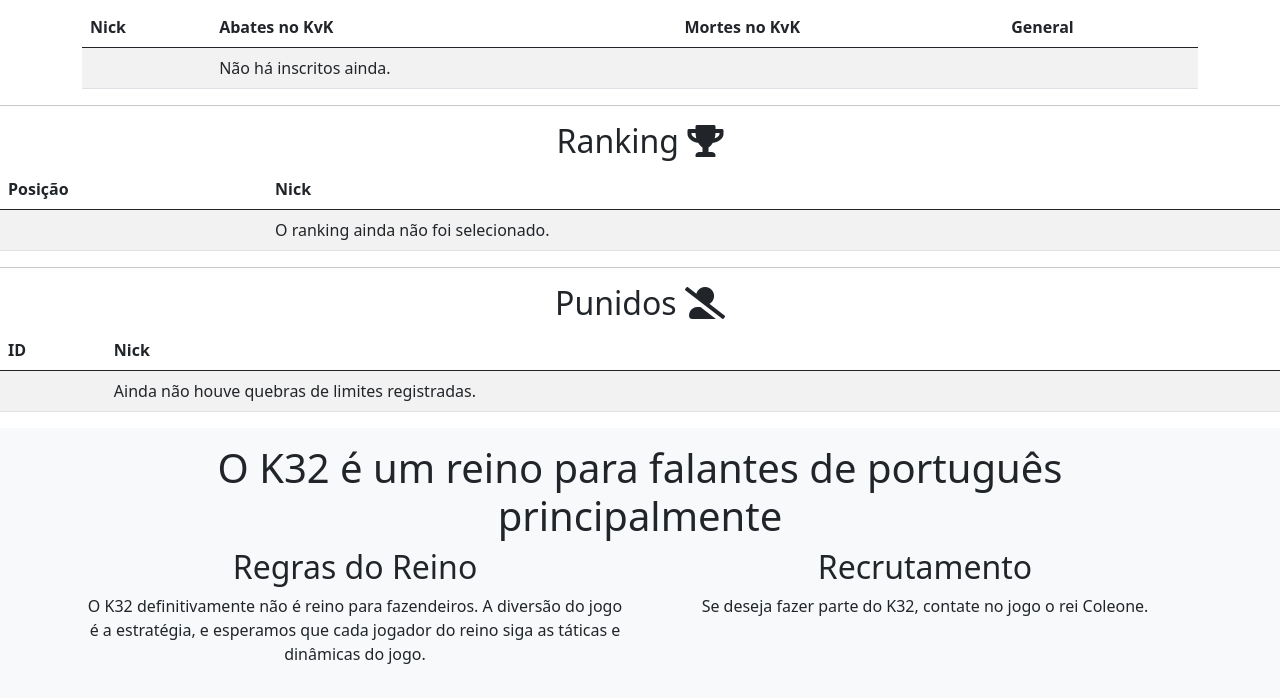
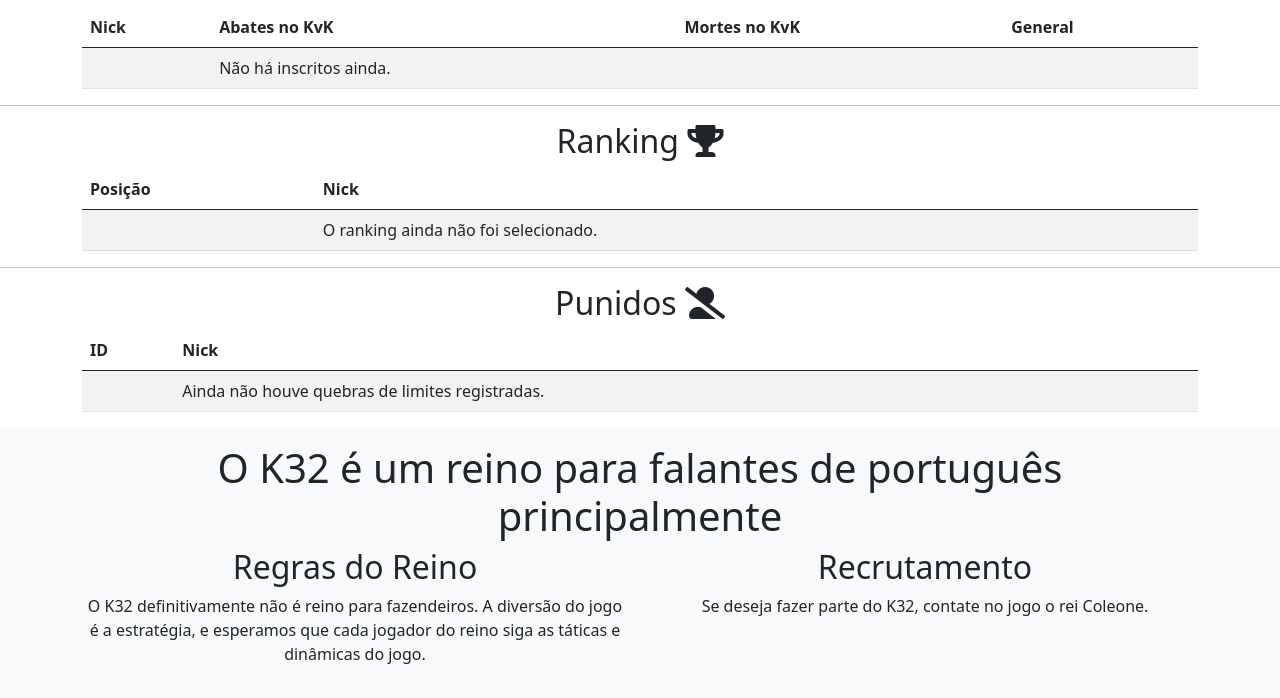
Before and after one commit to felipebastos/rise, a Django app: template mge/templates/mge/mge.html in a window 1280 px wide. Shown: the part 377-1075 px from the top of the page. Run offline with Django 3.2, Linux system fonts and the light colour scheme; the template is opened without the code that fills it, so the values that code supplies are empty; parts of the project's set-up code (start-up, migrations or seed data) failed here and were passed over.

Commit message:
Melhorias de leiaute.

```diff
--- a/mge/templates/mge/mge.html
+++ b/mge/templates/mge/mge.html
@@ -139,6 +139,7 @@
 </div>
 <hr>
 <h2 class="text-center">Ranking <i class="fas fa-trophy"></i></h2>
+<div class="container">
     <table class="table table-striped table-hover">
         <thead>
             <tr>
@@ -170,8 +171,10 @@
             {% endfor %}
         </tbody>
     </table>
+</div>
 <hr>
 <h2 class="text-center">Punidos <i class="fas fa-user-alt-slash"></i></h2>
+<div class="container">
     <table class="table table-hover table-striped">
         <thead>
             <tr>
```
Lines whose indentation alone changed are shown as unchanged.
